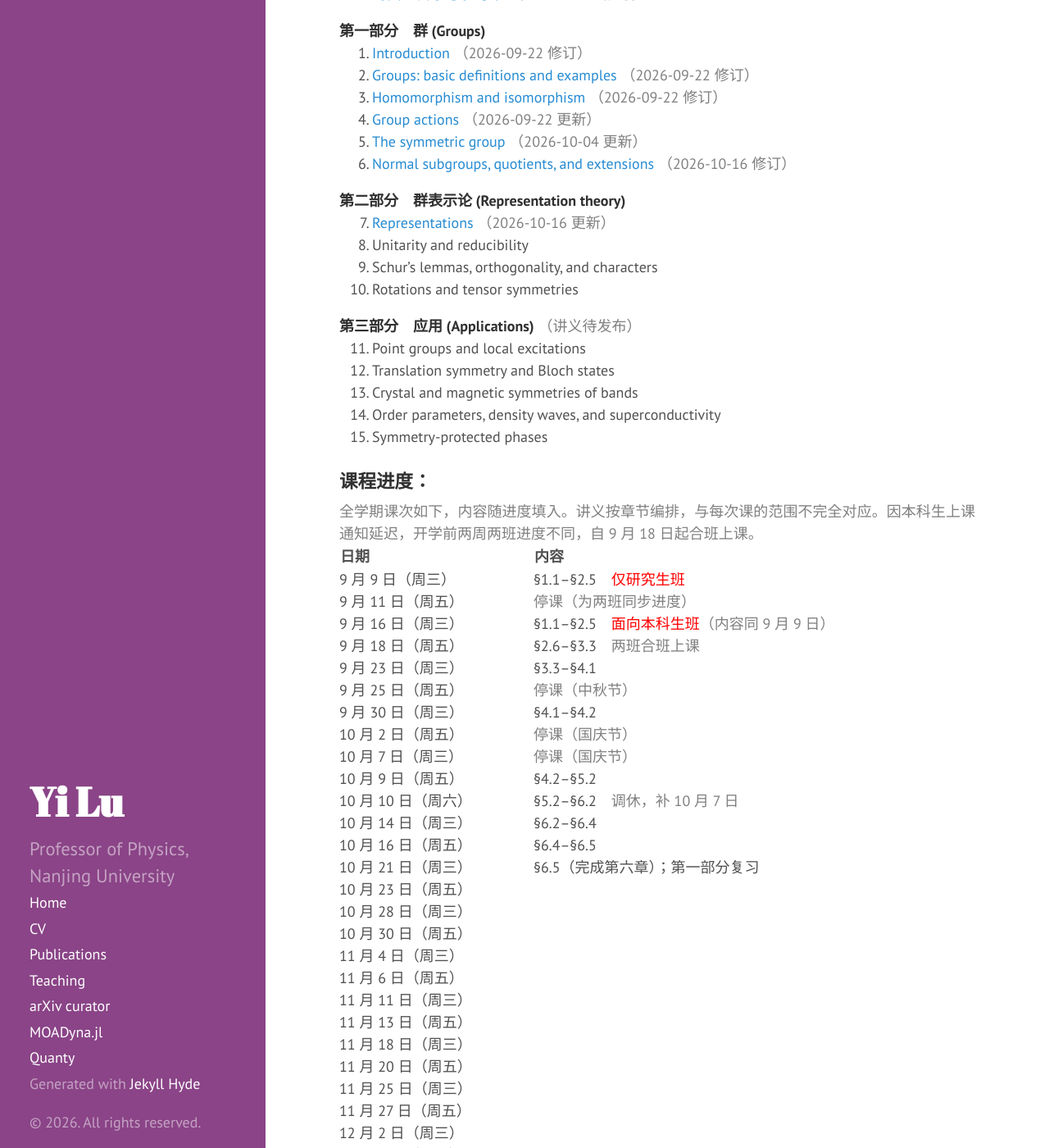
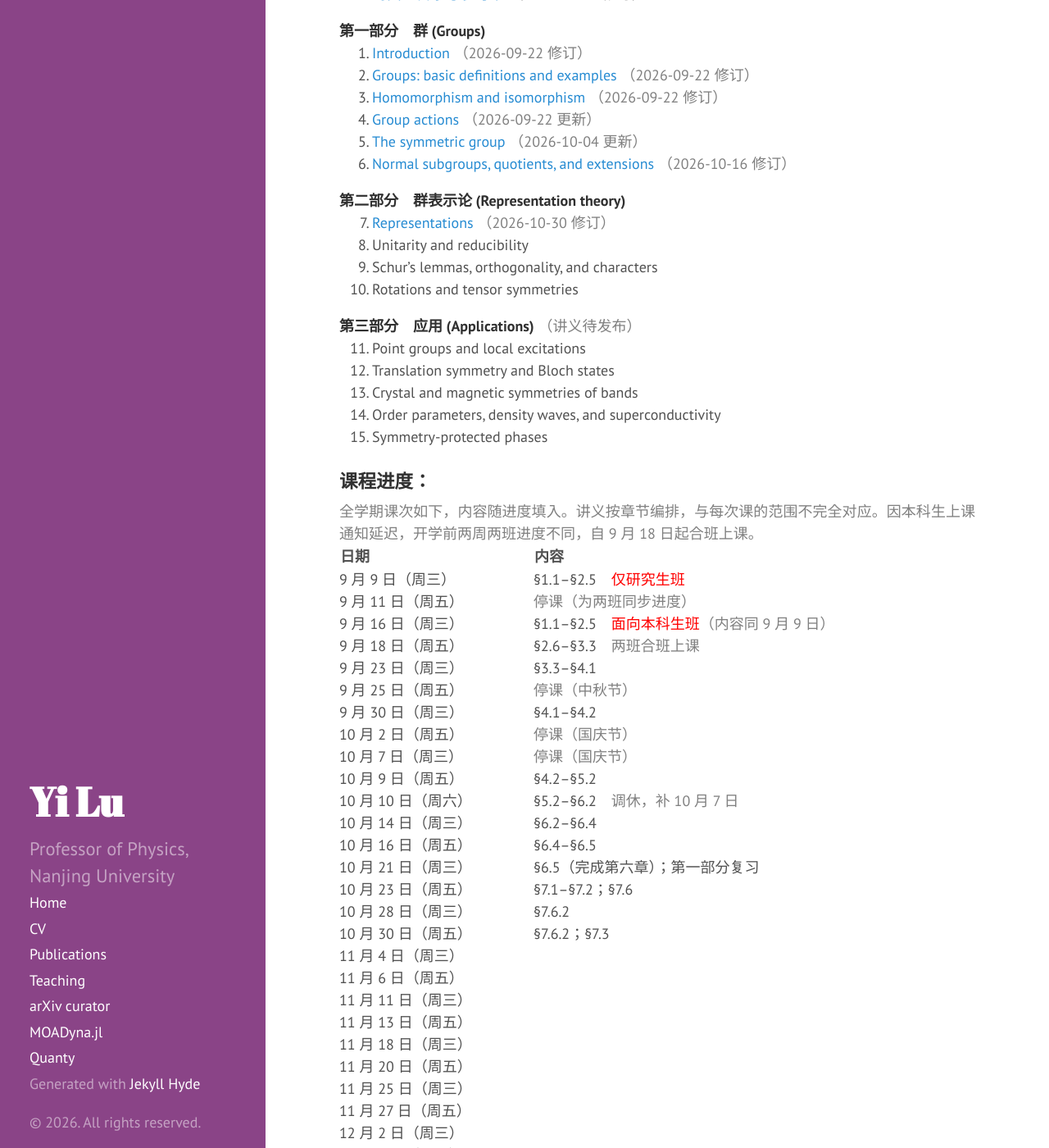
Before and after one commit to yilu/personal_site, a Jekyll site: the page built from teaching/AS2026/GT/index.md, in a window 1280 px wide and 1400 px high, scrolled down 912 px. Shown: the whole window at 82% size. Built offline with Jekyll 4.4.1, drawn with Linux system fonts in a browser that asks for light colours; some of the changed text lies outside the part shown.

Commit message:
Release HW05 and revise Chapter 7 with October lecture progress

```diff
--- a/teaching/AS2026/GT/index.md
+++ b/teaching/AS2026/GT/index.md
@@ -39,7 +39,7 @@ title: Group Theory and its Applications
   6. [Normal subgroups, quotients, and extensions]({{ site.url }}/teaching/AS2026/GT/notes/GT-ch06.pdf) <span style="color: gray">（2026-10-16 修订）</span>
 
   **第二部分　群表示论 (Representation theory)**
-  7. [Representations]({{ site.url }}/teaching/AS2026/GT/notes/GT-ch07.pdf) <span style="color: gray">（2026-10-16 更新）</span>
+  7. [Representations]({{ site.url }}/teaching/AS2026/GT/notes/GT-ch07.pdf) <span style="color: gray">（2026-10-30 修订）</span>
   8. Unitarity and reducibility
   9. Schur's lemmas, orthogonality, and characters
   10. Rotations and tensor symmetries
@@ -72,9 +72,9 @@ title: Group Theory and its Applications
 | 10 月 14 日（周三） | §6.2–§6.4 |
 | 10 月 16 日（周五） | §6.4–§6.5 |
 | 10 月 21 日（周三） | §6.5（完成第六章）；第一部分复习 |
-| 10 月 23 日（周五） |  |
-| 10 月 28 日（周三） |  |
-| 10 月 30 日（周五） |  |
+| 10 月 23 日（周五） | §7.1–§7.2；§7.6 |
+| 10 月 28 日（周三） | §7.6.2 |
+| 10 月 30 日（周五） | §7.6.2；§7.3 |
 | 11 月 4 日（周三） |  |
 | 11 月 6 日（周五） |  |
 | 11 月 11 日（周三） |  |
```
Also changed, not shown: other parts of teaching/AS2026/GT/index.md (+1 -0 lines), 2 other files.
